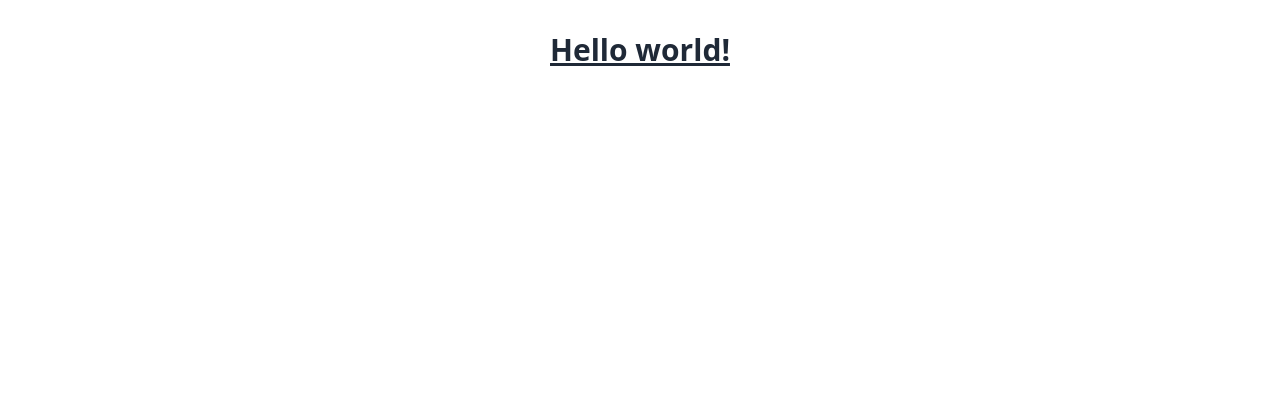
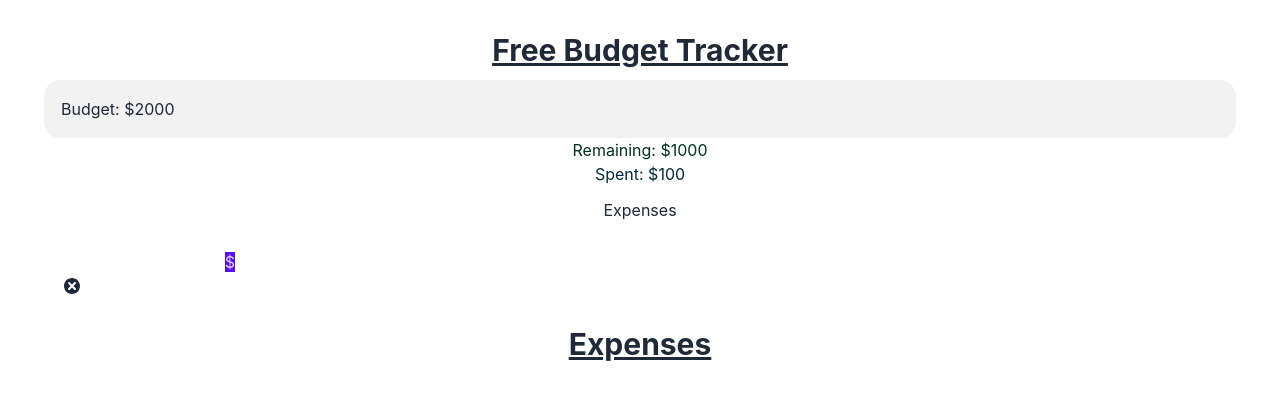
Before and after one commit to haruharu8/MOD3_final, a React (Vite) app in the folder client/: page / in a window 1280 px wide. Shown: the top 400 px of the page. Built offline with nearby package versions, Linux system fonts and the light colour scheme.

Commit message:
debugged react icons

```diff
--- a/client/package.json
+++ b/client/package.json
@@ -13,6 +13,7 @@
     "axios": "^1.6.0",
     "react": "^18.2.0",
     "react-dom": "^18.2.0",
+    "react-icons": "^4.11.0",
     "react-router-dom": "^6.18.0",
     "tailwindcss": "^3.3.5"
   },
--- a/client/src/App.jsx
+++ b/client/src/App.jsx
@@ -1,14 +1,45 @@
-import { useState } from 'react'
 import './App.css'
+import AddExpense from './components/addExpense'
+import Budget from './components/budget'
+import ExpenseItem from './components/expenseItem'
+import ExpenseList from './components/expenseList'
+import Remaining from './components/remaining'
+import Spent from './components/spent'
 
 function App() {
-  const [count, setCount] = useState(0)
 
   return (
     <>
-      <h1 className="text-3xl font-bold underline">
-      Hello world!
-    </h1>
+
+        <h1 className="text-3xl font-bold underline">
+        Free Budget Tracker
+        </h1>
+        <div className='container'>
+          <div className="flex-auto">
+            <div className="m-3">
+              <div className="columns-1">
+                <Budget />
+              </div>
+              <div className="columns-1">
+                <Remaining />
+              </div>
+              <div className="columns-1">
+                <Spent />
+              </div>
+                <h3 className='mt-3'>Expenses</h3>
+                <div className='row mt-3'>
+                  <div className='columns-1'>
+                    <ExpenseItem />
+                  </div>
+                </div>
+
+                <ExpenseList />
+                <AddExpense />
+            </div>
+          </div>
+          <h3 className= "text-3xl font-bold underline">Expenses</h3>
+        </div>
+
     </>
   )
 }
--- a/client/src/components/budget/index.jsx
+++ b/client/src/components/budget/index.jsx
@@ -0,0 +1,12 @@
+import React from 'react'
+
+const Budget = () => {
+  return (
+    <div className='alert'>
+        <span>Budget: $2000</span>
+
+    </div>
+  )
+}
+
+export default Budget
--- a/client/src/components/expenseItem/index.jsx
+++ b/client/src/components/expenseItem/index.jsx
@@ -0,0 +1,21 @@
+import React from 'react';
+import { TiDelete } from 'react-icons/ti';
+
+const ExpenseItem = (props) => {
+  return (
+    <ul className='w-96 flex justify-between items-center'>
+
+        <li className ='w-full rounded-lg bg-primary-100 p-4 text-primary-600' >
+            {props.name}
+            <div>
+                <span className='badge-primary mr-3 '>
+                    ${props.cost}
+                </span>
+                    <TiDelete size='1.5em'> </TiDelete>
+            </div>
+        </li>
+    </ul>
+  )
+}
+
+export default ExpenseItem
--- a/client/src/components/expenseList/index.jsx
+++ b/client/src/components/expenseList/index.jsx
@@ -0,0 +1,27 @@
+import React from 'react'
+import ExpenseItem from '../expenseItem'
+
+const ExpenseList = () => {
+    const expenses = [
+        {id: 1234,
+        name: "Shopping",
+        cost: 50,
+        },
+        {id: 555,
+        name: "Holiday",
+        cost: 10,
+        }
+    ]
+  return (
+    <ul>
+        {expenses.map((expense) => {
+            <ExpenseItem
+                id={expense.id}
+                name={expense.name}
+                cost={expense.cost} />
+        })}
+    </ul>
+  )
+}
+
+export default ExpenseList
--- a/client/src/components/remaining/index.jsx
+++ b/client/src/components/remaining/index.jsx
@@ -0,0 +1,15 @@
+import React from 'react'
+
+const Remaining = () => {
+
+  return (
+
+    <div className='alert-success'>
+        <span>
+            Remaining: $1000
+        </span>
+    </div>
+  )
+}
+
+export default Remaining
--- a/client/src/components/spent/index.jsx
+++ b/client/src/components/spent/index.jsx
@@ -0,0 +1,13 @@
+import React from 'react'
+
+const Spent = () => {
+  return (
+    <div className='alert-info'>
+        <span>
+            Spent: $100
+        </span>
+    </div>
+  )
+}
+
+export default Spent
--- a/client/src/context/appContext.jsx
+++ b/client/src/context/appContext.jsx
@@ -0,0 +1,13 @@
+import { useReducer, createContext } from "react";
+
+const AppReducter = (state, action) => {
+    switch (action.type) {
+        case 'ADD_EXPENSE':
+            return
+
+            break;
+
+        default:
+            break;
+    }
+}
--- a/client/src/index.css
+++ b/client/src/index.css
@@ -1,3 +1,17 @@
 @tailwind base;
 @tailwind components;
 @tailwind utilities;
+
+body {
+  margin: 0;
+  font-family: -apple-system, BlinkMacSystemFont, 'Segoe UI', 'Roboto', 'Oxygen',
+    'Ubuntu', 'Cantarell', 'Fira Sans', 'Droid Sans', 'Helvetica Neue',
+    sans-serif;
+  -webkit-font-smoothing: antialiased;
+  -moz-osx-font-smoothing: grayscale;
+}
+
+code {
+  font-family: source-code-pro, Menlo, Monaco, Consolas, 'Courier New',
+    monospace;
+}
```
Also changed, not shown: client/src/components/addExpense/index.jsx (+13 -0 lines), 1 other file (tests, documents, lock files or other folders).
